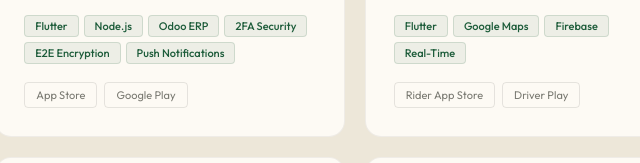
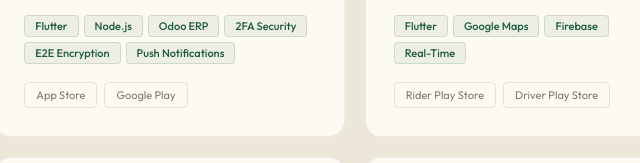
Before and after one commit to shimaa2000/Team-Portfolio, a plain HTML site: page portfolio.html in a window 1280 px wide. Shown: the part 4187-4350 px from the top of the page, 470-1110 px from the left. Drawn offline with nearby package versions, Linux system fonts and the light colour scheme.

Commit message:
Update links for Rider and Driver apps

```diff
--- a/portfolio.html
+++ b/portfolio.html
@@ -698,8 +698,8 @@
         <p class="proj-desc">Uber-style ride-hailing with separate Customer and Driver apps. Real-time maps, Firebase integration, and 500+ active users at peak.</p>
         <div class="proj-tags"><span class="tag">Flutter</span><span class="tag">Google Maps</span><span class="tag">Firebase</span><span class="tag">Real-Time</span></div>
         <div class="proj-links">
-          <a href="https://apps.apple.com/app/ur-turn-ride-captains/id1639003617" target="_blank" class="mini-pill">Rider App Store</a>
-          <a href="https://play.google.com/store/apps/details?id=com.devu.hwilo_user" target="_blank" class="mini-pill">Driver Play</a>
+          <a href="https://play.google.com/store/apps/details?id=com.devu.hwilo" target="_blank" class="mini-pill">Rider Play Store</a>
+          <a href="https://play.google.com/store/apps/details?id=com.devu.hwilo_user" target="_blank" class="mini-pill">Driver Play Store</a>
         </div>
       </div>
 
```
